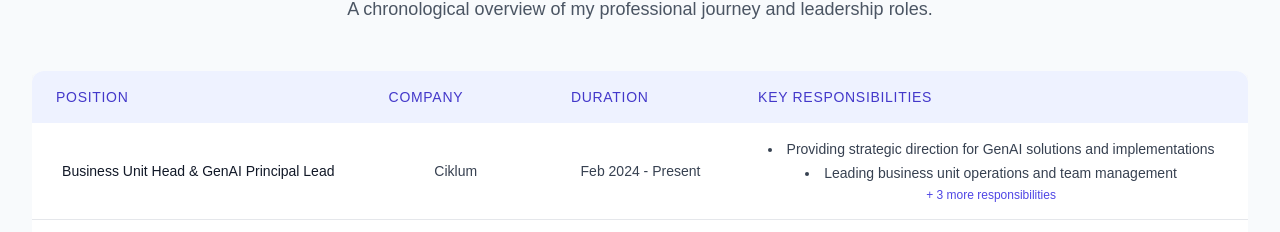
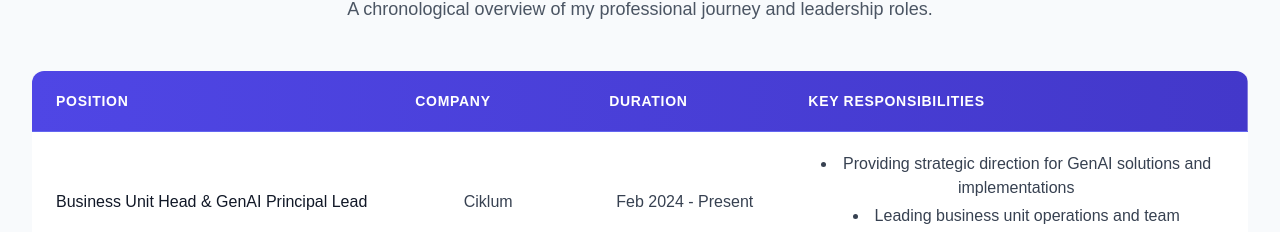
Before and after one commit to Sampathkumarvpatil/DrSampath, a React (Create React App) app in the folder frontend/: page /experience in a window 1280 px wide. Shown: the part 568-800 px from the top of the page. Built offline with nearby package versions, Linux system fonts and the light colour scheme; a web font is replaced by a local one.

Commit message:
auto-commit for 1696ffff-8731-4edb-b8d7-3b9aee5e1c8a

```diff
--- a/frontend/src/pages/Experience.js
+++ b/frontend/src/pages/Experience.js
@@ -165,19 +165,19 @@ const Experience = () => {
           />
 
           <div className="mt-12 overflow-x-auto">
-            <table className="min-w-full bg-white shadow-soft-lg rounded-xl overflow-hidden">
-              <thead className="bg-primary-50">
+            <table className="min-w-full bg-white shadow-soft-xl rounded-xl overflow-hidden border-collapse">
+              <thead className="bg-gradient-to-r from-primary-600 to-primary-700">
                 <tr>
-                  <th className="px-6 py-4 text-left text-sm font-medium text-primary-700 uppercase tracking-wider">
+                  <th className="px-6 py-5 text-left text-sm font-semibold text-white uppercase tracking-wider border-b border-primary-500">
                     Position
                   </th>
-                  <th className="px-6 py-4 text-left text-sm font-medium text-primary-700 uppercase tracking-wider">
+                  <th className="px-6 py-5 text-left text-sm font-semibold text-white uppercase tracking-wider border-b border-primary-500">
                     Company
                   </th>
-                  <th className="px-6 py-4 text-left text-sm font-medium text-primary-700 uppercase tracking-wider">
+                  <th className="px-6 py-5 text-left text-sm font-semibold text-white uppercase tracking-wider border-b border-primary-500">
                     Duration
                   </th>
-                  <th className="px-6 py-4 text-left text-sm font-medium text-primary-700 uppercase tracking-wider">
+                  <th className="px-6 py-5 text-left text-sm font-semibold text-white uppercase tracking-wider border-b border-primary-500">
                     Key Responsibilities
                   </th>
                 </tr>
@@ -192,25 +192,20 @@ const Experience = () => {
                     viewport={{ once: true }}
                     className="hover:bg-primary-50 transition-colors"
                   >
-                    <td className="px-6 py-4 whitespace-nowrap text-sm font-medium text-gray-900">
+                    <td className="px-6 py-5 whitespace-nowrap text-base font-medium text-gray-900 border-b border-gray-100">
                       {exp.position}
                     </td>
-                    <td className="px-6 py-4 whitespace-nowrap text-sm text-gray-700">
+                    <td className="px-6 py-5 whitespace-nowrap text-base text-gray-700 border-b border-gray-100">
                       {exp.company}
                     </td>
-                    <td className="px-6 py-4 whitespace-nowrap text-sm text-gray-700">
+                    <td className="px-6 py-5 whitespace-nowrap text-base text-gray-700 border-b border-gray-100">
                       {exp.duration}
                     </td>
-                    <td className="px-6 py-4 text-sm text-gray-700">
-                      <ul className="list-disc list-inside">
+                    <td className="px-6 py-5 text-base text-gray-700 border-b border-gray-100">
+                      <ul className="list-disc list-inside space-y-1">
                         {exp.responsibilities.slice(0, 2).map((resp, idx) => (
-                          <li key={idx} className="mb-1">{resp}</li>
+                          <li key={idx}>{resp}</li>
                         ))}
-                        {exp.responsibilities.length > 2 && (
-                          <div className="text-primary-600 text-xs mt-1 cursor-pointer">
-                            + {exp.responsibilities.length - 2} more responsibilities
-                          </div>
-                        )}
                       </ul>
                     </td>
                   </motion.tr>
```
